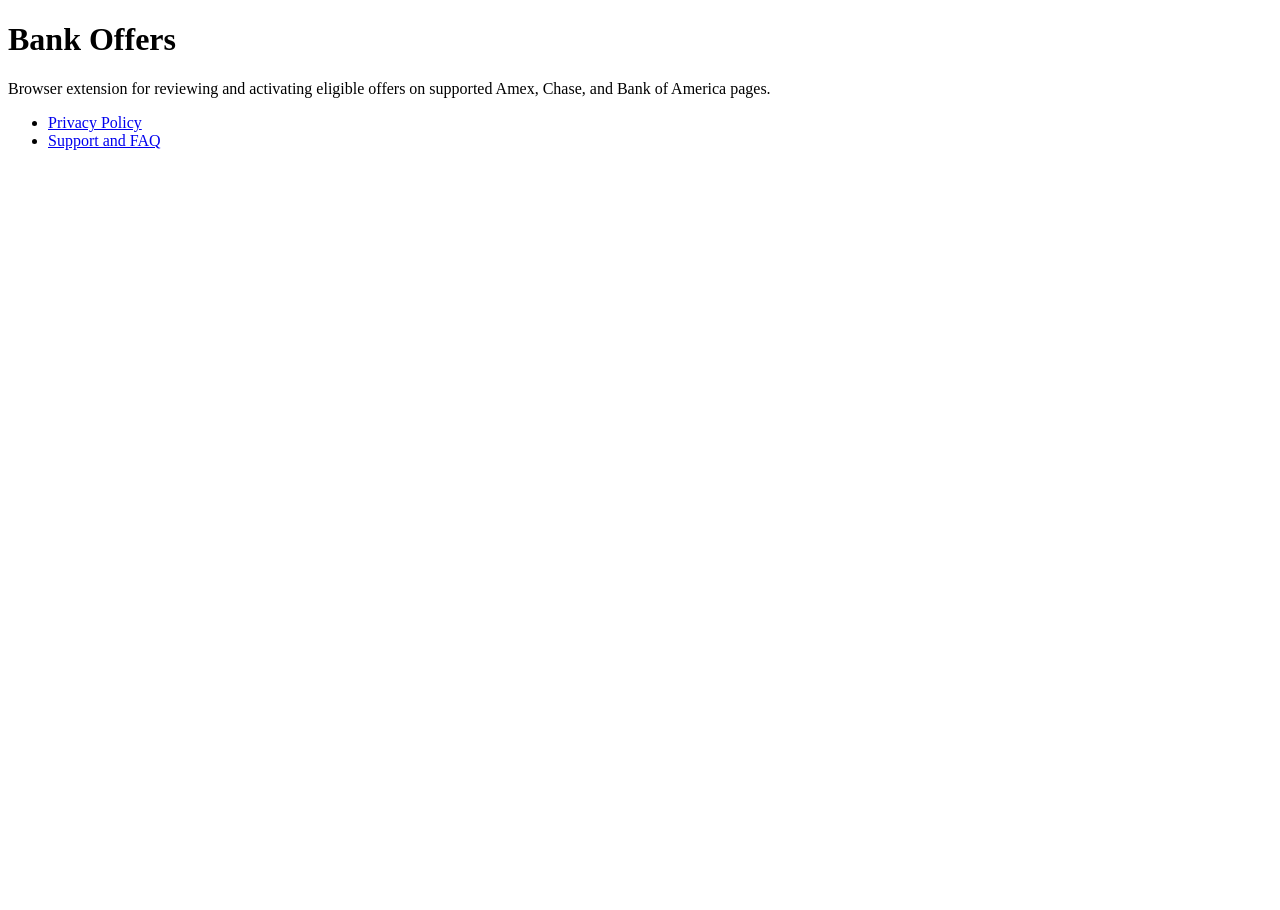
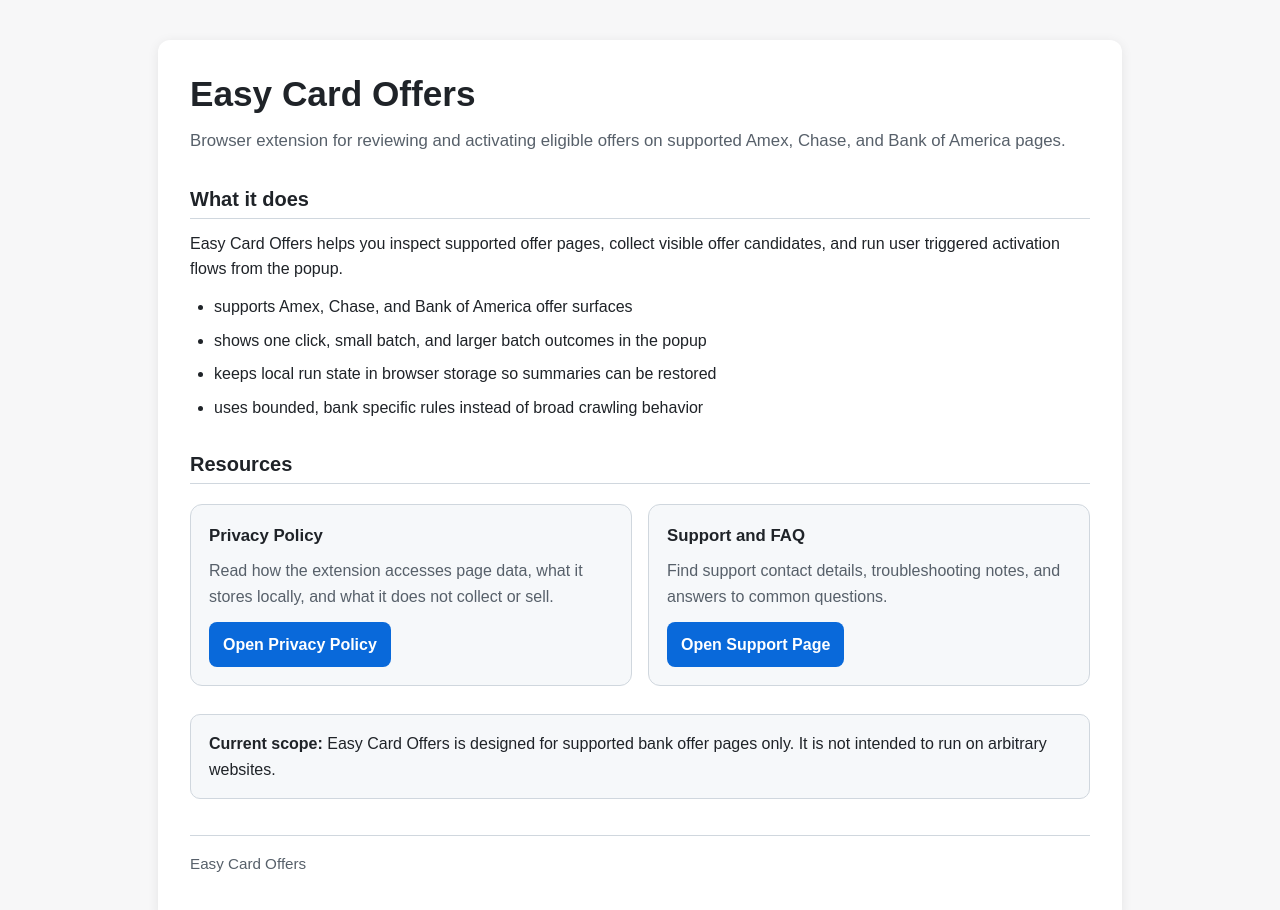
Before and after one commit to rp3328/card-offers, a plain HTML site: page index.html in a window 1280 px wide. Before the commit the page ends 800 px from the top, so only its background shows below. Drawn offline with Linux system fonts and the light colour scheme.

Commit message:
Update index.html

```diff
--- a/index.html
+++ b/index.html
@@ -3,15 +3,182 @@
 <head>
   <meta charset="utf-8">
   <meta name="viewport" content="width=device-width, initial-scale=1">
-  <title>Bank Offers</title>
+  <title>Easy Card Offers</title>
+  <style>
+    :root {
+      color-scheme: light dark;
+    }
+
+    body {
+      margin: 0;
+      font-family: Arial, Helvetica, sans-serif;
+      line-height: 1.6;
+      background: #f7f7f8;
+      color: #1f2328;
+    }
+
+    .container {
+      max-width: 900px;
+      margin: 40px auto;
+      padding: 32px;
+      background: white;
+      border-radius: 12px;
+      box-shadow: 0 2px 12px rgba(0, 0, 0, 0.08);
+    }
+
+    h1, h2 {
+      line-height: 1.25;
+      margin-top: 0;
+    }
+
+    h1 {
+      font-size: 2.2rem;
+      margin-bottom: 12px;
+    }
+
+    .subtitle {
+      color: #57606a;
+      font-size: 1.05rem;
+      margin-bottom: 28px;
+    }
+
+    h2 {
+      margin-top: 32px;
+      margin-bottom: 12px;
+      font-size: 1.25rem;
+      border-bottom: 1px solid #d0d7de;
+      padding-bottom: 6px;
+    }
+
+    p {
+      margin: 12px 0;
+    }
+
+    ul {
+      margin: 12px 0 12px 24px;
+      padding: 0;
+    }
+
+    li {
+      margin: 8px 0;
+    }
+
+    .grid {
+      display: grid;
+      grid-template-columns: repeat(auto-fit, minmax(240px, 1fr));
+      gap: 16px;
+      margin-top: 20px;
+    }
+
+    .card {
+      border: 1px solid #d0d7de;
+      border-radius: 12px;
+      padding: 18px;
+      background: #f6f8fa;
+    }
+
+    .card h3 {
+      margin: 0 0 8px 0;
+      font-size: 1.05rem;
+    }
+
+    .card p {
+      margin: 0 0 12px 0;
+      color: #57606a;
+    }
+
+    .button {
+      display: inline-block;
+      padding: 10px 14px;
+      border-radius: 8px;
+      background: #0969da;
+      color: white;
+      text-decoration: none;
+      font-weight: 600;
+    }
+
+    .button:hover {
+      opacity: 0.92;
+    }
+
+    .note {
+      margin-top: 28px;
+      padding: 16px 18px;
+      border-radius: 10px;
+      background: #f6f8fa;
+      border: 1px solid #d0d7de;
+    }
+
+    .footer {
+      margin-top: 36px;
+      font-size: 0.95rem;
+      color: #57606a;
+      border-top: 1px solid #d0d7de;
+      padding-top: 16px;
+    }
+
+    a {
+      color: #0969da;
+      text-decoration: none;
+    }
+
+    a:hover {
+      text-decoration: underline;
+    }
+
+    @media (max-width: 700px) {
+      .container {
+        margin: 16px;
+        padding: 20px;
+      }
+
+      h1 {
+        font-size: 1.8rem;
+      }
+    }
+  </style>
 </head>
 <body>
-  <h1>Bank Offers</h1>
-  <p>Browser extension for reviewing and activating eligible offers on supported Amex, Chase, and Bank of America pages.</p>
+  <main class="container">
+    <h1>Easy Card Offers</h1>
+    <p class="subtitle">
+      Browser extension for reviewing and activating eligible offers on supported Amex, Chase, and Bank of America pages.
+    </p>
 
-  <ul>
-    <li><a href="./privacy-policy.html">Privacy Policy</a></li>
-    <li><a href="./support.html">Support and FAQ</a></li>
-  </ul>
+    <h2>What it does</h2>
+    <p>
+      Easy Card Offers helps you inspect supported offer pages, collect visible offer candidates, and run user triggered activation flows from the popup.
+    </p>
+
+    <ul>
+      <li>supports Amex, Chase, and Bank of America offer surfaces</li>
+      <li>shows one click, small batch, and larger batch outcomes in the popup</li>
+      <li>keeps local run state in browser storage so summaries can be restored</li>
+      <li>uses bounded, bank specific rules instead of broad crawling behavior</li>
+    </ul>
+
+    <h2>Resources</h2>
+    <div class="grid">
+      <section class="card">
+        <h3>Privacy Policy</h3>
+        <p>Read how the extension accesses page data, what it stores locally, and what it does not collect or sell.</p>
+        <a class="button" href="./privacy-policy.html">Open Privacy Policy</a>
+      </section>
+
+      <section class="card">
+        <h3>Support and FAQ</h3>
+        <p>Find support contact details, troubleshooting notes, and answers to common questions.</p>
+        <a class="button" href="./support.html">Open Support Page</a>
+      </section>
+    </div>
+
+    <div class="note">
+      <strong>Current scope:</strong> Easy Card Offers is designed for supported bank offer pages only. It is not intended to run on arbitrary websites.
+    </div>
+
+    <p class="footer">
+      Easy Card Offers
+    </p>
+  </main>
 </body>
 </html>
```
